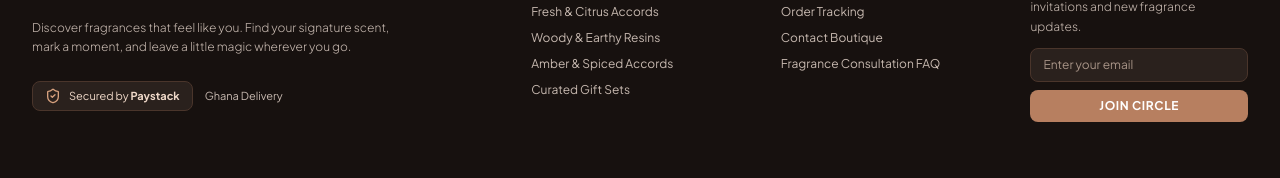
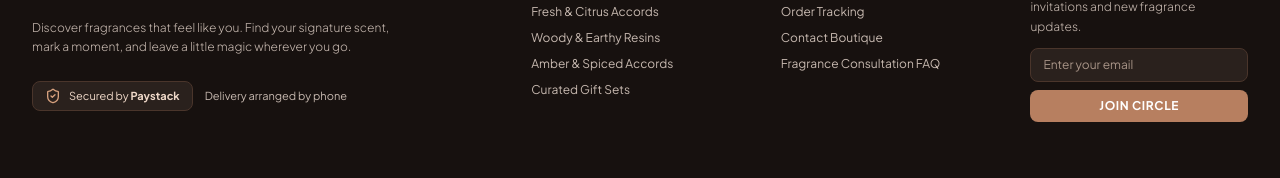
Before and after one commit to agbedor/Aura-Aether, a Next.js app: page / in a window 1280 px wide. Shown: the part 2989-3167 px from the top of the page. Built offline with nearby package versions, Linux system fonts and the light colour scheme; no server answers; the database is empty; a web font is replaced by a local one.

Commit message:
Clarify delivery arrangements in footer

```diff
--- a/src/components/Footer.tsx
+++ b/src/components/Footer.tsx
@@ -39,7 +39,7 @@ export default function Footer() {
             <p className="text-xs text-[#C7B9B0] leading-relaxed max-w-sm font-light">{footerDescription}</p>
             <div className="pt-2 flex items-center gap-3">
               <div className="inline-flex items-center gap-2 px-3 py-1.5 rounded-lg bg-[#2A211D] border border-[#4A352B] text-[11px] text-[#F0D9C9]"><ShieldCheck className="w-4 h-4 text-[#D7A17E]" /><span>Secured by <strong>Paystack</strong></span></div>
-              <span className="text-[11px] text-[#C7B9B0]">Ghana Delivery</span>
+              <span className="text-[11px] text-[#C7B9B0]">Delivery arranged by phone</span>
             </div>
           </div>
           <div>
```
